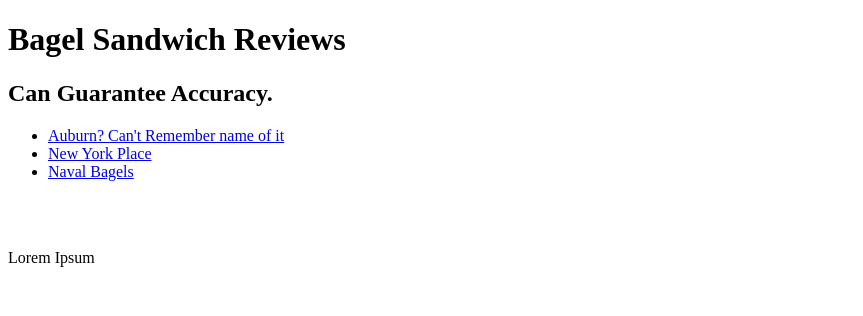
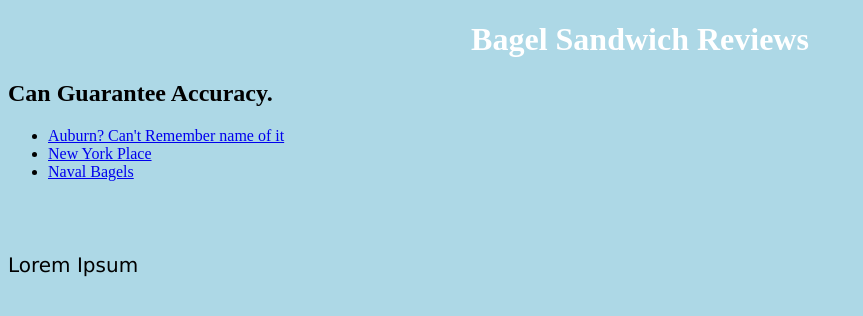
Before and after one commit to alpinephilistines/alpinephilistines.github.io, a plain HTML site: page bagelreviews.html in a window 1280 px wide. Shown: the whole page, without its empty margins (0-863 px from the left). Drawn offline with Linux system fonts and the light colour scheme.

Commit message:
Add files via upload

```diff
--- a/bagelreviews.html
+++ b/bagelreviews.html
@@ -3,7 +3,7 @@
     <head>
         <meta charset="utf-8">
         <meta name="viewport" content="width=device-width, intial-scale=1">
-        <link rel="stylesheet" href="mystyle.css">
+        <link rel="stylesheet" href="style.css">
         <title>Bagel Sandwich Reviews</title>
     </head>
     <body>
```
Also changed, not shown: index.html (+1 -1 lines), tripreports.html (+1 -1 lines).
